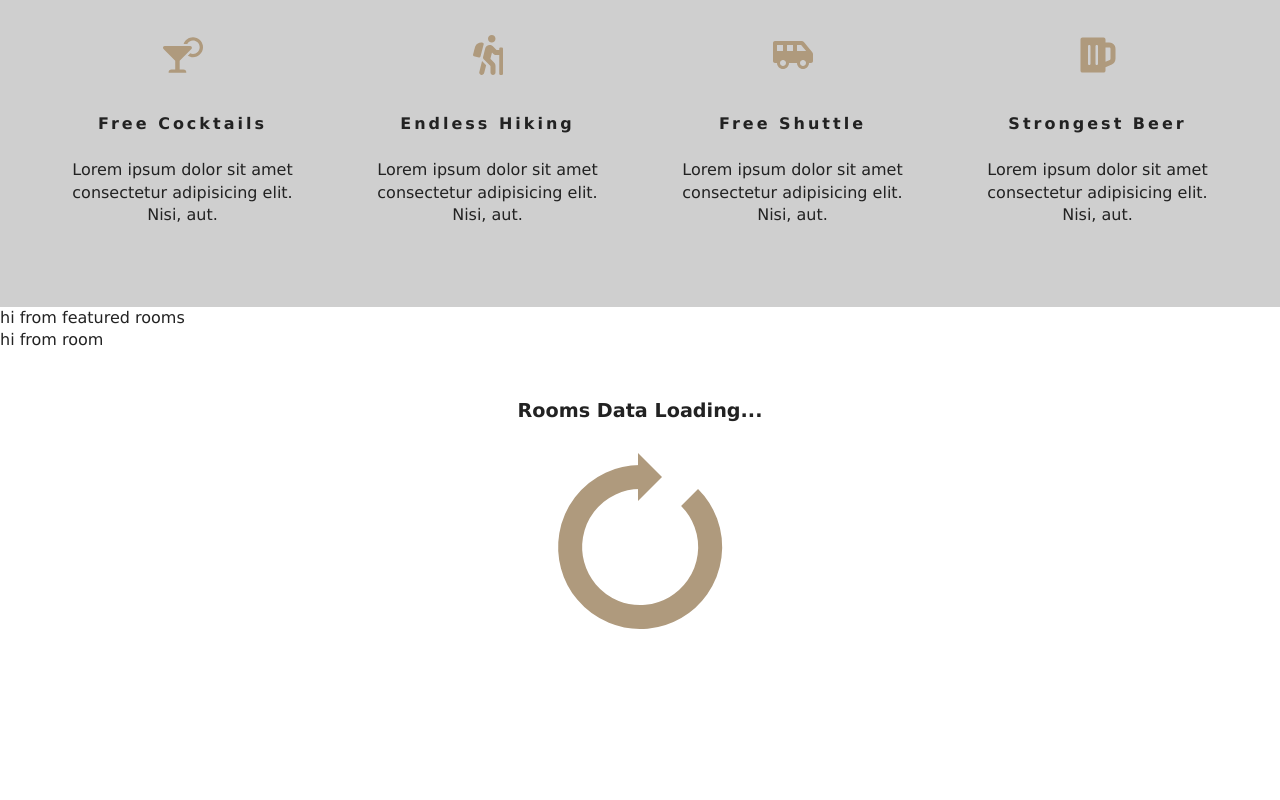
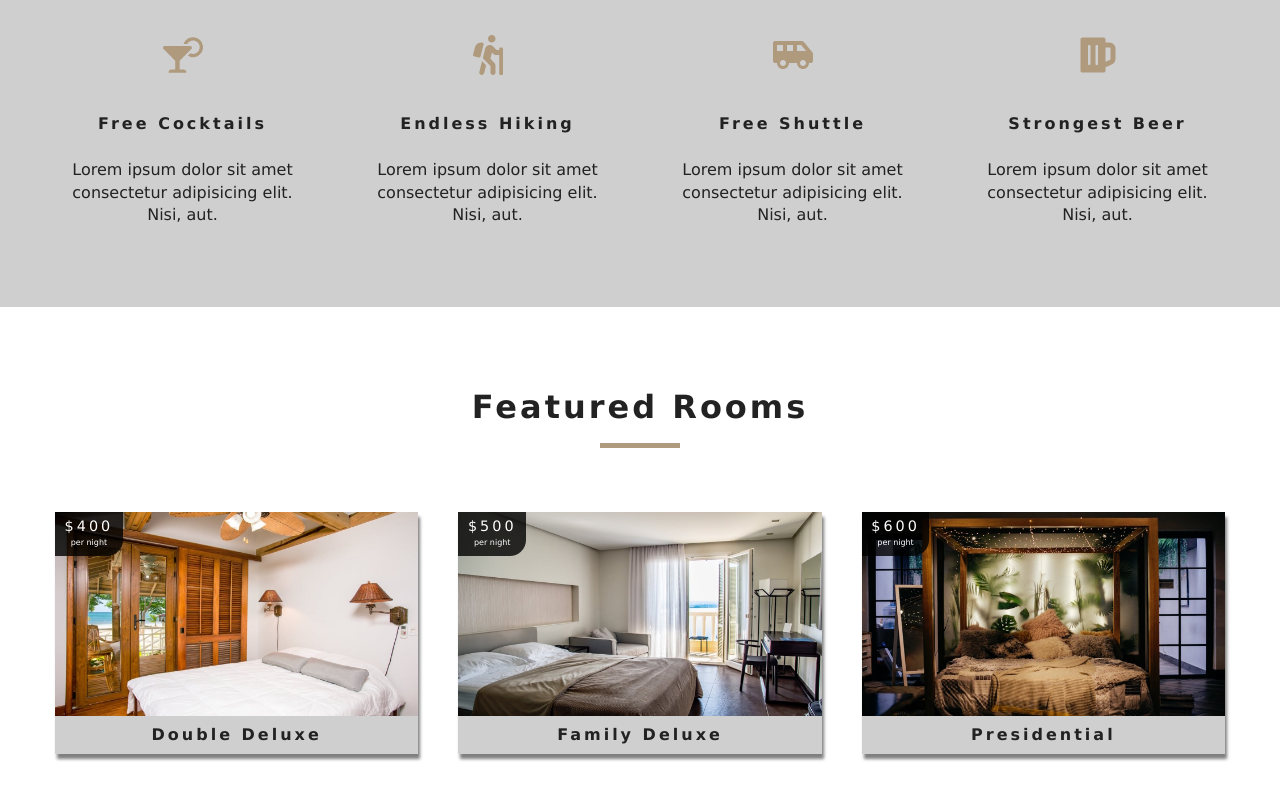
Before and after one commit to VictorRiberaCuatrecasas/React-Room-Renting, a React (Create React App) app: page / in a window 1280 px wide. Shown: the part 972-1772 px from the top of the page. Before the commit the page ends 1626 px from the top, so only its background shows below. Built offline with nearby package versions, Linux system fonts and the light colour scheme.

Commit message:
featured rooms

```diff
--- a/src/App.js
+++ b/src/App.js
@@ -16,7 +16,7 @@ function App() {
         <Navbar />
         <Switch>
             <Route path="/" exact component={Home} />
-            <Route path="/rooms/" component={Rooms} />
+            <Route path="/rooms/" exact component={Rooms} />
             <Route path="/rooms/:slug" component={SingleRoom} />
             <Route component={Error} />
         </Switch>
--- a/src/components/FeaturedRooms.js
+++ b/src/components/FeaturedRooms.js
@@ -9,15 +9,19 @@ export default class FeaturedRooms extends Component {
     static contextType = RoomContext;
 
     render() {
-        const {featuredRooms: rooms} = this.context;
+        let {loading, featuredRooms: rooms} = this.context;
+        rooms = rooms.map(room => {
+            return <Room key={room.id} room ={room}/>
+        })
 
 
         return (
-            <div>
-                hi from featured rooms
-                <Room />
-                <Loading />
-            </div>
+            <section className="featured-rooms">
+                <Title title="featured rooms" />
+                <div className="featured-rooms-center">
+                    {loading ? <Loading /> : rooms}
+                </div>
+            </section>
         )
     }
 }
--- a/src/components/Room.js
+++ b/src/components/Room.js
@@ -1,9 +1,31 @@
-import React from 'react'
+import React from 'react';
+import {Link} from "react-router-dom";
+import defaultImg from "../images/room-1.jpeg";
+import PropTypes from "prop-types"
 
-export default function Room() {
+export default function Room({room}) {
+    const {name, slug, images, price} = room
     return (
-        <div>
-            hi from room
-        </div>
+        <article className="room">
+            <div className="img-container">
+                <img src={images[0] || defaultImg} alt="single room"/>
+                <div className="price-top">
+                    <h6>${price}</h6>
+                    <p>per night</p>
+                </div>
+                <Link to={`/rooms/${slug}`} className="btn-primary room-link">Features</Link>
+            </div>
+            <p className="room-info">{name}</p>
+        </article>
     )
 }
+
+
+Room.propTypes = {
+    room: PropTypes.shape({
+        name: PropTypes.string.isRequired,
+        slug: PropTypes.string.isRequired,
+        images: PropTypes.arrayOf(PropTypes.string).isRequired,
+        price: PropTypes.number.isRequired
+    })
+}
--- a/src/context.js
+++ b/src/context.js
@@ -32,9 +32,15 @@ formatData(items){
     return tempItems
 }
 
+getRoom = (slug) => {
+    let tempRooms = [...this.state.room];
+    const room = tempRooms.find(room => room.slug === slug);
+    return room;
+}
+
     render() {
         return (
-            <RoomContext.Provider value={{...this.state}}>
+            <RoomContext.Provider value={{...this.state, getRoom: this.getRoom}}>
                 {this.props.children}
             </RoomContext.Provider>
         )
```
